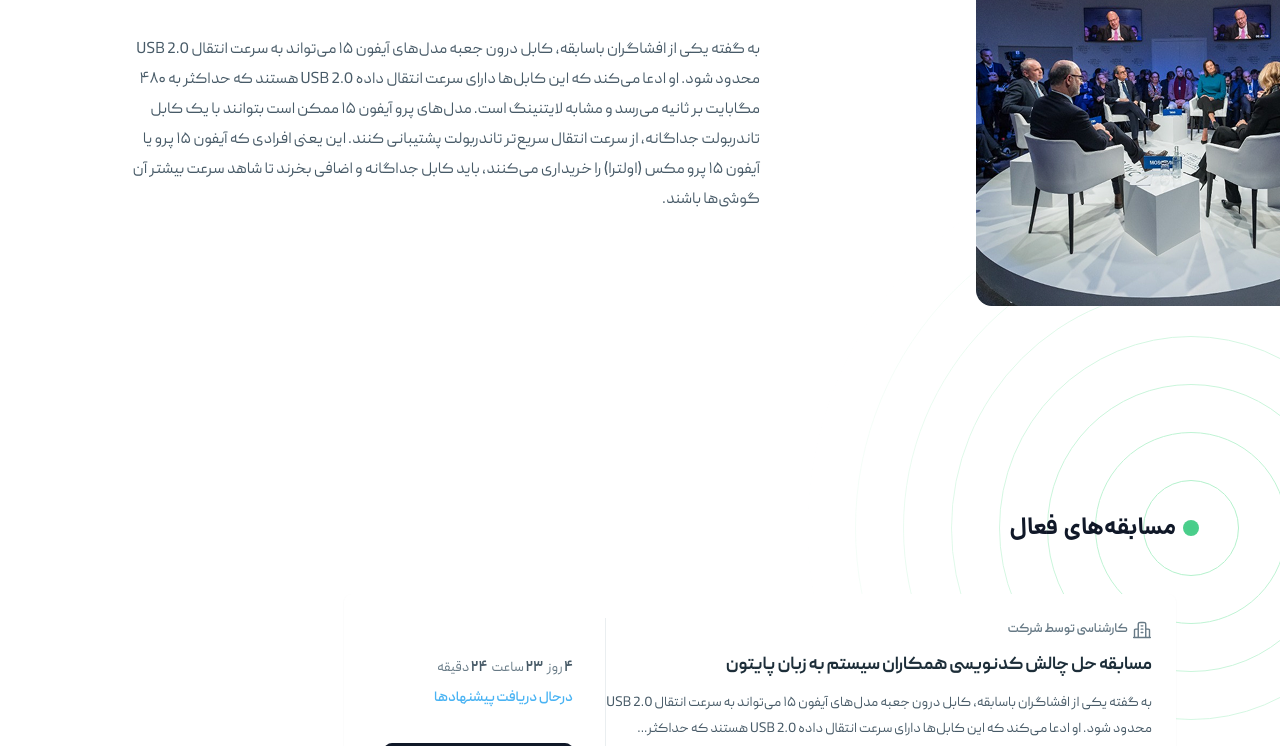
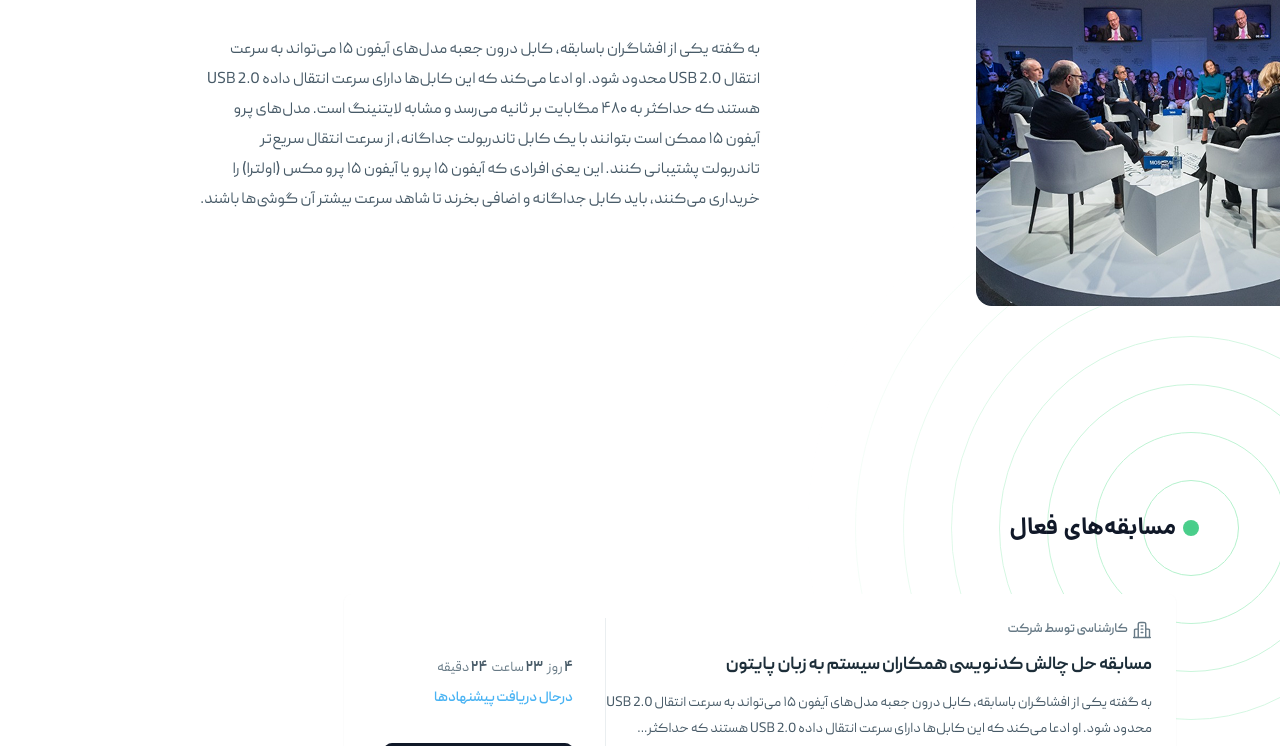
Before and after one commit to Amir-mortezaei/project, a website: page src/index.html in a window 1280 px wide. Shown: the part 1204-1950 px from the top of the page. Drawn offline with Linux system fonts and the light colour scheme.

Commit message:
set width for text

```diff
--- a/src/index.html
+++ b/src/index.html
@@ -168,7 +168,7 @@
                     <span class="text-[#101828] text-[2rem] font-bold leading-14.5 font-mono">
                         توضیح درباره نوآوری باز جهش
                     </span>
-                    <span class="text-[#475A67] leading-7.5 text-base font-normal">
+                    <span class="text-[#475A67] leading-7.5 text-base font-normal w-140">
                         به گفته یکی از افشاگران باسابقه، کابل درون جعبه مدل‌های آیفون ۱۵ می‌تواند به سرعت انتقال USB 2.0 محدود شود. او ادعا می‌کند که این کابل‌ها دارای سرعت انتقال داده USB 2.0 هستند که حداکثر به ۴۸۰ مگابایت بر ثانیه می‌رسد و مشابه لایتنینگ است. مدل‌های پرو آیفون ۱۵ ممکن است بتوانند با یک کابل تاندربولت جداگانه، از سرعت انتقال سریع‌تر تاندربولت پشتیبانی کنند. این یعنی افرادی که آیفون ۱۵ پرو یا آیفون ۱۵ پرو مکس (اولترا) را خریداری می‌کنند، باید کابل جداگانه و اضافی بخرند تا شاهد سرعت بیشتر آن گوشی‌ها باشند.
                     </span>
                 </div>
```
Also changed, not shown: src/output.css.
